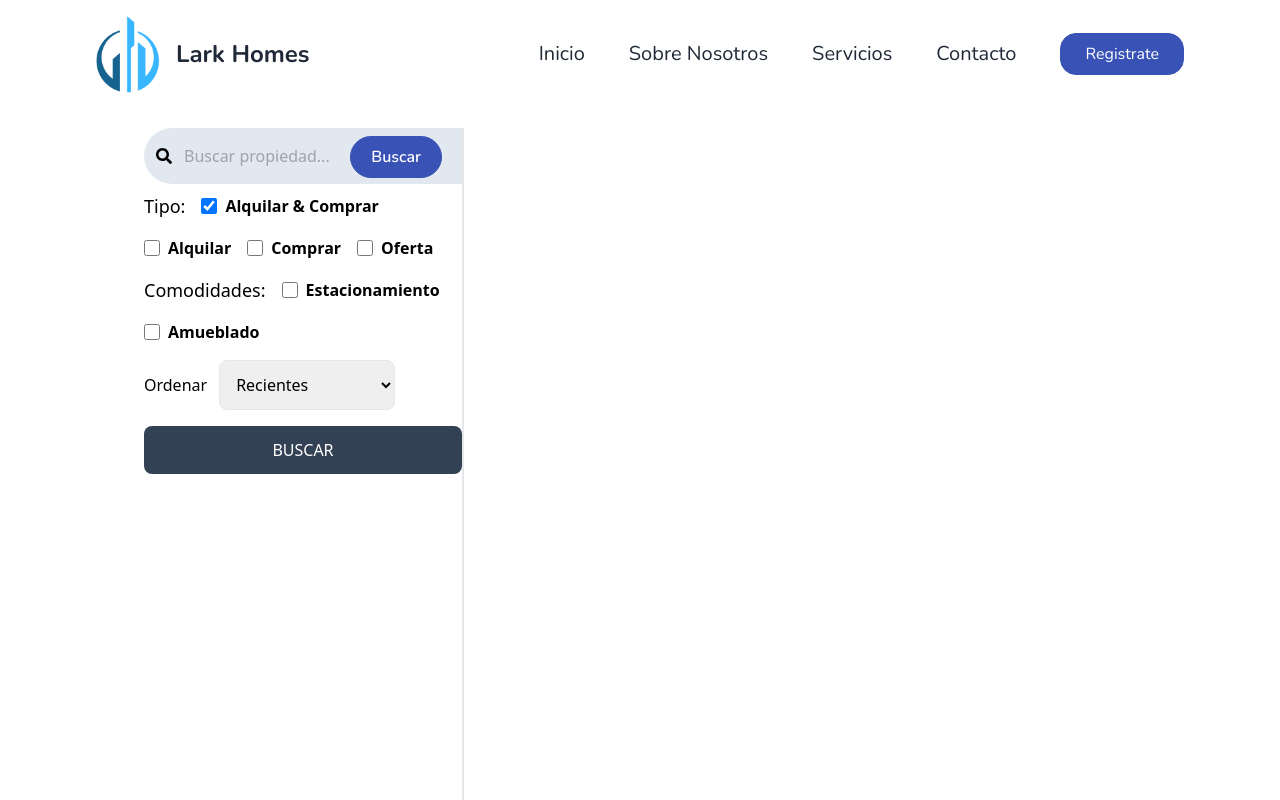
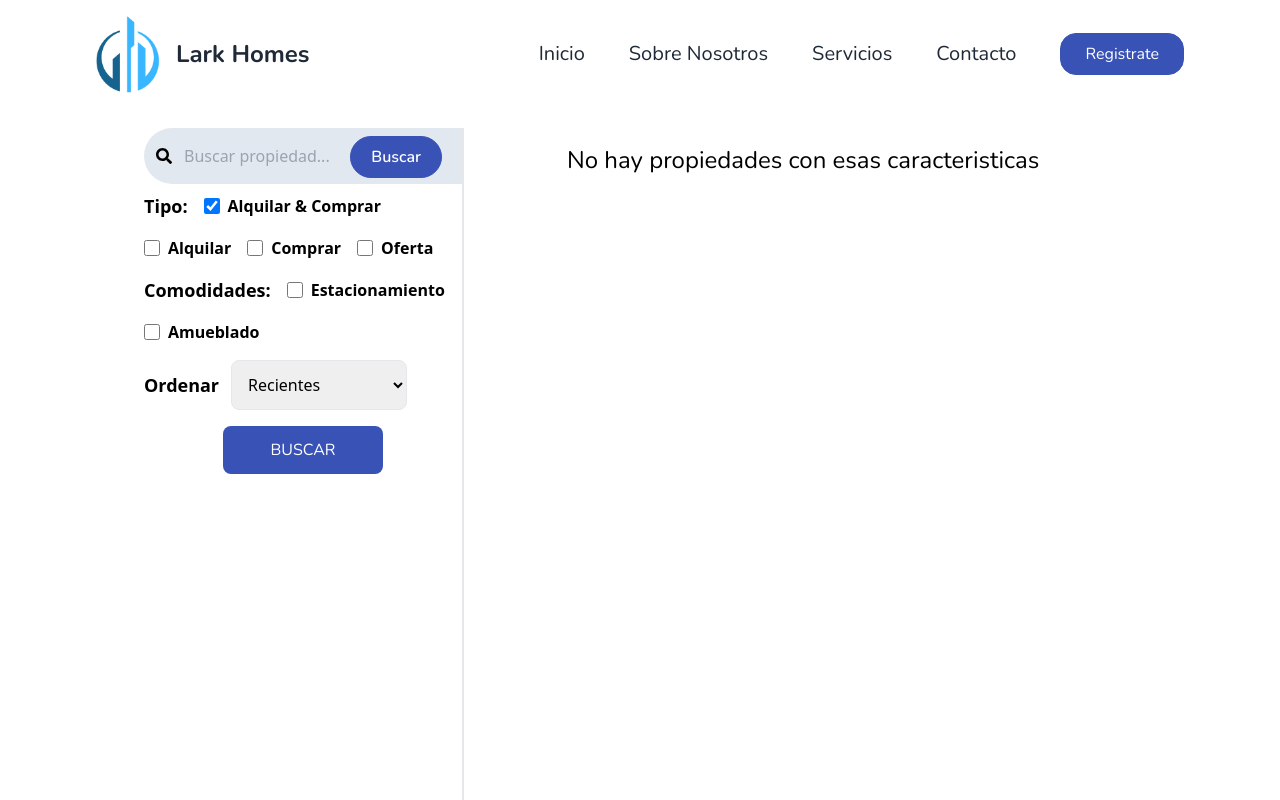
Before and after one commit to nachof948/lark-homes-app, a React (Vite) app in the folder Frontend/: page /search in a window 1280 px wide. Built offline with nearby package versions, Linux system fonts and the light colour scheme.

Commit message:
Fin de la seccion Search

```diff
--- a/Frontend/src/components/CardProperty.jsx
+++ b/Frontend/src/components/CardProperty.jsx
@@ -10,7 +10,7 @@ const CardProperty = ({ listing }) => {
 	}
 
   return(
-    <div className="flex gap-10">
+    <div className="flex gap-10 flex-wrap">
 			{listing?.map(propiedad =>(
         <div className="flex flex-col relative font-nunito w-[22rem] cursor-pointer" onClick={() =>navigateToPublication(propiedad._id)} key={propiedad._id}>
 					<div className="relative w-[22rem] h-[15rem] overflow-hidden rounded-lg cursor-pointer">
--- a/Frontend/src/components/Hero.jsx
+++ b/Frontend/src/components/Hero.jsx
@@ -1,7 +1,8 @@
 import React from 'react';
-import CasaHero from '../../public/Casa - Hero.jpg'
+import CasaHero from '/Casa - Hero.jpg'
 import { SearchInput } from './SearchInput';
 import { Statistics } from './Statistics';
+
 const Hero = () => {
   return(
     <section className='flex justify-between items-stretch'>
--- a/Frontend/src/components/ListPublicationUser.jsx
+++ b/Frontend/src/components/ListPublicationUser.jsx
@@ -25,7 +25,7 @@ const ListPublicationUser = ({ id }) => {
     <div>
       {listing?.map((list) =>(
         <div className="flex items-center gap-3">
-          <Link to={`/publicacion/${list._id}`}><img src={list.imageUrls[0]} alt={list.name} className='w-[13rem] my-6 rounded-md' /></Link>
+          <Link to={`/publicacion/${list._id}`}><img src={list.imageUrls[0]} alt={list.name} className='w-[13rem] h-[10rem] object-cover my-6 rounded-md' /></Link>
           <div className="flex flex-col">
             <Link to={`/editar-publicacion/${list._id}`} className='text-green-700 font-nunito hover:underline'>Editar</Link>
             <button className='text-red-700 hover:underline'onClick={() => handleDelete(list._id)}>Eliminar</button>
--- a/Frontend/src/components/SearchTab.jsx
+++ b/Frontend/src/components/SearchTab.jsx
@@ -83,7 +83,7 @@ const SearchTab = () => {
       <SearchInput styleInput={styleInput} styleButton={styleButton} styleIcon={styleIcon} />
       <form onSubmit={handleSubmit} className='mt-2 flex flex-col gap-4'>
         <div className="flex gap-4 flex-wrap items-center">
-          <label className='text-lg'>Tipo:</label>
+          <label className='text-lg font-semibold'>Tipo:</label>
           <div className="flex items-center gap-2 font-semibold">
             <input
               type="checkbox"
@@ -126,7 +126,7 @@ const SearchTab = () => {
           </div>
         </div>
         <div className="flex gap-4 flex-wrap items-center">
-          <label className="text-lg">Comodidades:</label>
+          <label className="text-lg font-semibold">Comodidades:</label>
           <div className=" flex items-center gap-2 font-semibold">
             <input
               type="checkbox"
@@ -149,9 +149,9 @@ const SearchTab = () => {
           </div>
         </div>
         <div className="flex items-center gap-3">
-          <label>Ordenar</label>
+          <label className='text-lg font-semibold'>Ordenar</label>
           <select name="sort_order"
-            className="border rounded-lg p-3"
+            className="border rounded-lg p-3 cursor-pointer"
             onChange={handleChange}
             defaultValue={'createdAt_desc'}
           >
@@ -161,7 +161,7 @@ const SearchTab = () => {
             <option value='createdAt_asc'>Antiguas</option>
           </select>
         </div>
-        <button className="bg-slate-700 p-3 text-white uppercase rounded-lg hover:opacity-90">Buscar</button>
+        <button className="bg-color-azul font-nunito p-3 w-[10rem] mx-auto text-white uppercase rounded-lg hover:opacity-90">Buscar</button>
       </form>
     </section>
   );
--- a/Frontend/src/pages/Search.jsx
+++ b/Frontend/src/pages/Search.jsx
@@ -10,7 +10,9 @@ const Search = () => {
     <main className='mt-32 flex mx-auto justify-end w-[85vw]'>
       <SearchTab />
       <div className='w-[70%]'>
-        <CardProperty listing={listing}/>
+        {listing.length > 0 ?
+        <CardProperty listing={listing} /> :
+        <p className='font-nunito flex justify-center text-2xl mt-4 '>No hay propiedades con esas caracteristicas</p>}
       </div>
     </main>
   );
```
